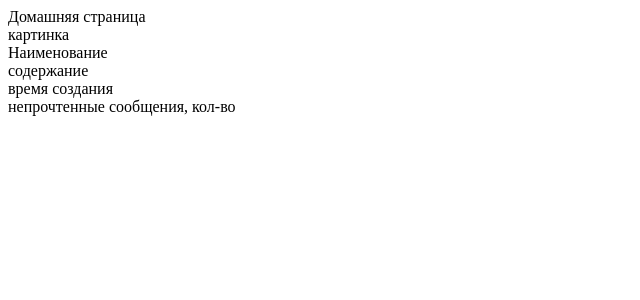
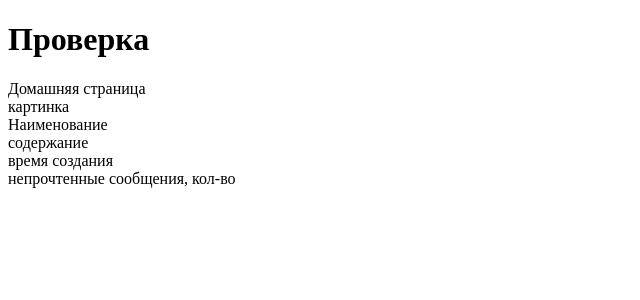
Before and after one commit to BaronGalileo/messenger-zubr, a React (Create React App) app in the folder frontend/messenger-zubr/: page / in a window 1280 px wide. Shown: the top 300 px of the page, without its empty margins (0-640 px from the left). Built offline with nearby package versions, Linux system fonts and the light colour scheme.

Commit message:
проверка работы git

```diff
--- a/frontend/messenger-zubr/src/index.tsx
+++ b/frontend/messenger-zubr/src/index.tsx
@@ -10,6 +10,9 @@ const root = ReactDOM.createRoot(
 root.render(
   // <React.StrictMode>
   <BrowserRouter>
+  <div>
+    <h1>Проверка</h1>
+    </div>
     <App/>
   </BrowserRouter>
   // </React.StrictMode>
```
